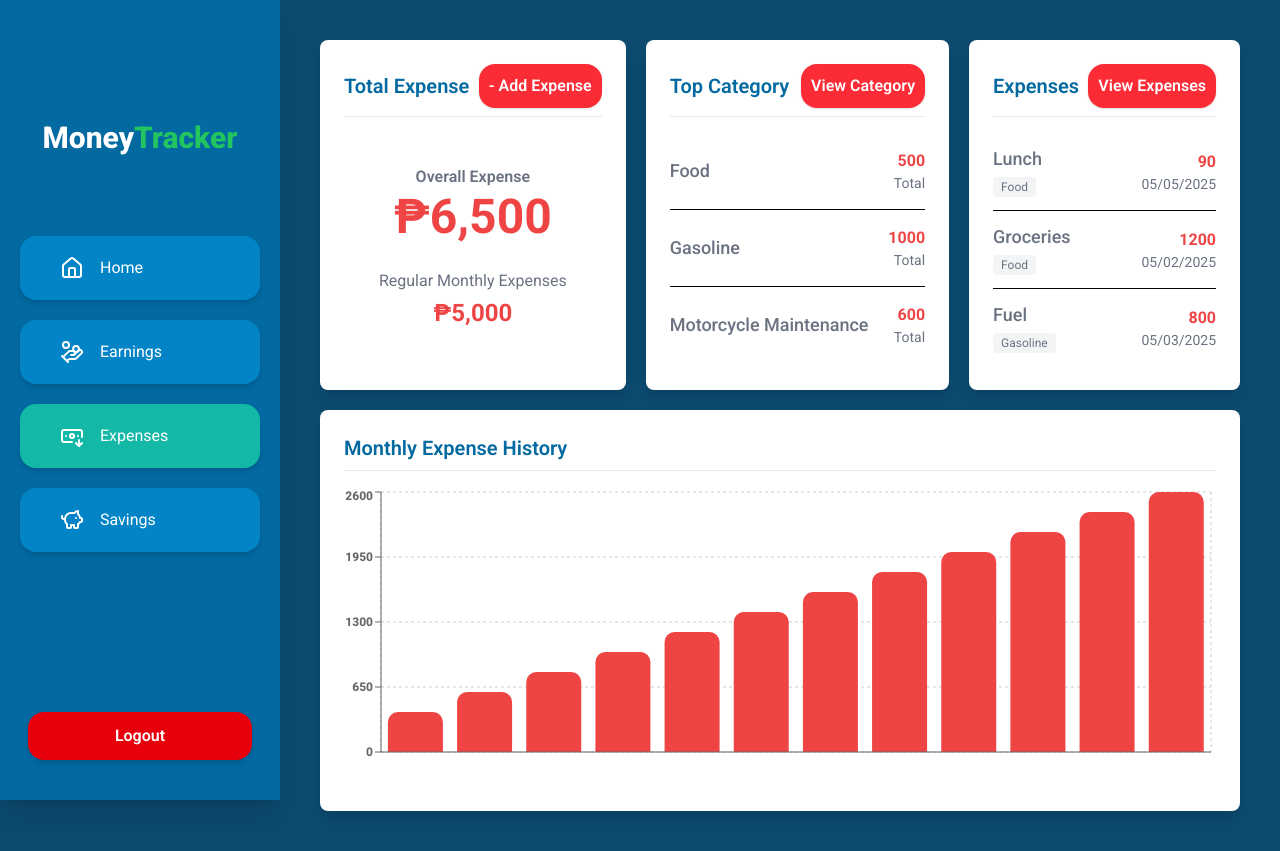
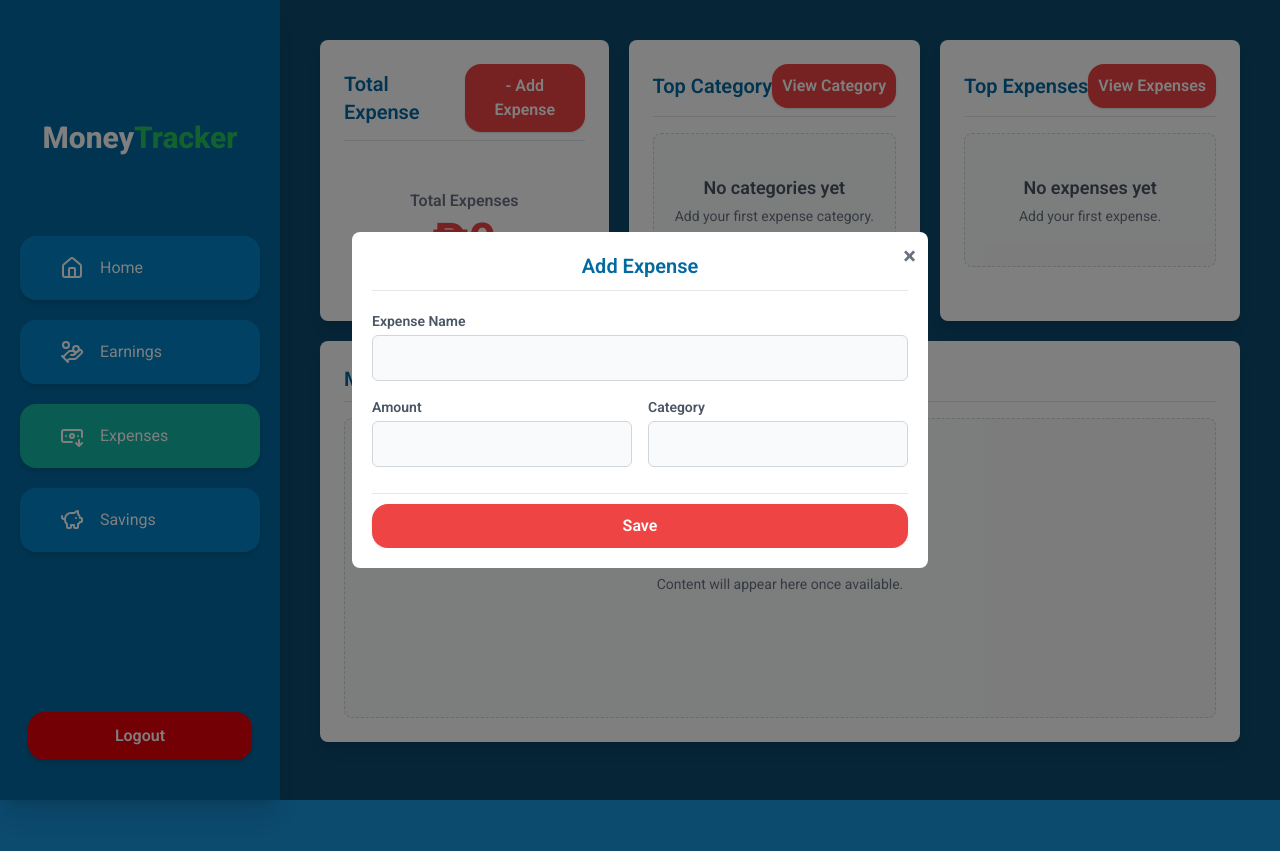
Before and after one commit to Estakuyo/MoneyTracker, a React app in the folder frontend/: page /expenses in a window 1280 px wide. Both pictures are taken after a click on the button "- Add Expense". After the commit the page ends 800 px from the top, so only its background shows below. Built offline with nearby package versions, Linux system fonts and the light colour scheme; the HTML template or start-up script is replaced by a standard one.

Commit message:
Added exepnse pages modal and placeholder

```diff
--- a/frontend/src/pages/expenses.jsx
+++ b/frontend/src/pages/expenses.jsx
@@ -1,5 +1,9 @@
+import { useContext } from "react";
+import { ModalContext } from "../context/modalContext";
+
 import Card from "../components/card";
 import Button from "../components/button";
+import Placeholder from "../components/placeholder";
 import {
   ResponsiveContainer,
   XAxis,
@@ -12,60 +16,210 @@ import {
 
 const Expenses = () => {
   const sampleCategories = [
-    { name: "Food", amount: 500 },
-    { name: "Gasoline", amount: 1000 },
-    { name: "Motorcycle Maintenance", amount: 600 },
-    { name: "Girlfriend Date", amount: 1500 },
-    { name: "Beer", amount: 300 },
+    // { name: "Food", amount: 500 },
+    // { name: "Gasoline", amount: 1000 },
+    // { name: "Motorcycle Maintenance", amount: 600 },
+    // { name: "Girlfriend Date", amount: 1500 },
+    // { name: "Beer", amount: 300 },
   ];
 
   const sampleExpenses = [
-    {
-      name: "Lunch",
-      amount: 90,
-      date: "05/05/2025",
-      category: sampleCategories[0].name,
-    },
-    {
-      name: "Groceries",
-      amount: 1200,
-      date: "05/02/2025",
-      category: sampleCategories[0].name,
-    },
-    {
-      name: "Fuel",
-      amount: 800,
-      date: "05/03/2025",
-      category: sampleCategories[1].name,
-    },
-    {
-      name: "ThursDate",
-      amount: 999,
-      date: "04/30/2025",
-      category: sampleCategories[3].name,
-    },
-    {
-      name: "Smirnoff",
-      amount: 350,
-      date: "05/06/2025",
-      category: sampleCategories[4].name,
-    },
+    // {
+    //   name: "Lunch",
+    //   amount: 90,
+    //   date: "05/05/2025",
+    //   category: sampleCategories[0].name,
+    // },
+    // {
+    //   name: "Groceries",
+    //   amount: 1200,
+    //   date: "05/02/2025",
+    //   category: sampleCategories[0].name,
+    // },
+    // {
+    //   name: "Fuel",
+    //   amount: 800,
+    //   date: "05/03/2025",
+    //   category: sampleCategories[1].name,
+    // },
+    // {
+    //   name: "ThursDate",
+    //   amount: 999,
+    //   date: "04/30/2025",
+    //   category: sampleCategories[3].name,
+    // },
+    // {
+    //   name: "Smirnoff",
+    //   amount: 350,
+    //   date: "05/06/2025",
+    //   category: sampleCategories[4].name,
+    // },
   ];
 
   const sampleDataChart = [
-    { month: "January", total: 400 },
-    { month: "February", total: 600 },
-    { month: "March", total: 800 },
-    { month: "April", total: 1000 },
-    { month: "May", total: 1200 },
-    { month: "June", total: 1400 },
-    { month: "July", total: 1600 },
-    { month: "August", total: 1800 },
-    { month: "September", total: 2000 },
-    { month: "October", total: 2200 },
-    { month: "November", total: 2400 },
-    { month: "December", total: 2600 },
+    // { month: "January", total: 400 },
+    // { month: "February", total: 600 },
+    // { month: "March", total: 800 },
+    // { month: "April", total: 1000 },
+    // { month: "May", total: 1200 },
+    // { month: "June", total: 1400 },
+    // { month: "July", total: 1600 },
+    // { month: "August", total: 1800 },
+    // { month: "September", total: 2000 },
+    // { month: "October", total: 2200 },
+    // { month: "November", total: 2400 },
+    // { month: "December", total: 2600 },
   ];
+
+  const { openModal } = useContext(ModalContext);
+
+  const showCategories = () => {
+    openModal({
+      title: "Total Categories",
+      content: (
+        <div>
+          {sampleCategories.length > 0 ? (
+            <div>
+              <div className="text-center mb-2">
+                <p className="text-md text-gray-500">
+                  {sampleCategories.length} categories
+                </p>
+              </div>
+              <div className="flex flex-col">
+                {sampleCategories.map((category, index) => (
+                  <div
+                    key={index}
+                    className="flex items-center justify-between gap-4 py-4 border-b last:border-b-0"
+                  >
+                    <div>
+                      <p className="font-medium text-lg text-gray-500">
+                        {category.name}
+                      </p>
+                    </div>
+                    <div className="text-right">
+                      <p className="font-bold text-success-500">
+                        {category.amount}
+                      </p>
+                      <p className="text-gray-500 text-sm">Total</p>
+                    </div>
+                  </div>
+                ))}
+              </div>
+            </div>
+          ) : (
+            <Placeholder
+              title="No categories yet"
+              description="Add your first expense category."
+            />
+          )}
+        </div>
+      ),
+    });
+  };
+
+  const showExpenses = () => {
+    openModal({
+      title: "Expenses",
+      content: (
+        <div>
+          {sampleExpenses.length > 0 ? (
+            <div>
+              <div className="text-center mb-2">
+                <h1 className="text-xl font-semibold text-primary-600">
+                  Expense Transactions
+                </h1>
+                <p className="text-sm text-gray-500">
+                  {sampleExpenses.length} expenses
+                </p>
+              </div>
+              <div className="flex flex-col">
+                {sampleExpenses.map((expense, index) => (
+                  <div
+                    key={index}
+                    className="flex items-center justify-between gap-4 py-3 border-b last:border-b-0"
+                  >
+                    <div>
+                      <p className="font-medium text-lg text-gray-500">
+                        {expense.name}
+                      </p>
+                      <p className="mt-1 inline-block text-xs bg-gray-100 text-gray-500 px-2 py-0.5 rounded">
+                        {expense.category}
+                      </p>
+                    </div>
+                    <div className="text-right">
+                      <p className="font-bold text-success-500">
+                        {expense.amount}
+                      </p>
+                      <p className="text-gray-500 text-sm">{expense.date}</p>
+                    </div>
+                  </div>
+                ))}
+              </div>
+            </div>
+          ) : (
+            <Placeholder
+              title="No expenses yet"
+              description="Add your first expense."
+            />
+          )}
+        </div>
+      ),
+    });
+  };
+
+  const addExpense = () => {
+    openModal({
+      title: "Add Expense",
+      content: (
+        <div className="grid grid-cols-1 gap-4 md:grid-cols-2">
+          <div className="flex flex-col gap-1 md:col-span-2">
+            <label className="text-sm font-semibold text-gray-600">
+              Expense Name
+            </label>
+            <input
+              type="text"
+              className="w-full rounded-md border border-gray-300 bg-gray-50 p-2.5 text-gray-800 outline-none focus:border-error-500"
+            />
+          </div>
+          <div className="flex flex-col gap-1">
+            <label className="text-sm font-semibold text-gray-600">
+              Amount
+            </label>
+            <input
+              type="number"
+              className="w-full rounded-md border border-gray-300 bg-gray-50 p-2.5 text-gray-800 outline-none focus:border-error-500"
+            />
+          </div>
+          <div className="flex flex-col gap-1">
+            <label className="text-sm font-semibold text-gray-600">
+              Category
+            </label>
+            <input
+              type="text"
+              className="w-full rounded-md border border-gray-300 bg-gray-50 p-2.5 text-gray-800 outline-none focus:border-error-500"
+            />
+          </div>
+          <div className="flex flex-col gap-1 md:col-span-2 border-t border-gray-200 pt-2.5 mt-2.5">
+            <Button
+              title={"Save"}
+              className="bg-error-500 hover:bg-error-700 w-full"
+            />
+          </div>
+        </div>
+      ),
+    });
+  };
+
+  const totalExpenses = sampleExpenses.reduce(
+    (total, expense) => total + Number(expense.amount || 0),
+    0,
+  );
+
+  const totalExpensesDisplay = new Intl.NumberFormat("en-PH", {
+    style: "currency",
+    currency: "PHP",
+    maximumFractionDigits: 0,
+  }).format(totalExpenses);
 
   return (
     <div className="main-wrapper px-10 py-20 flex flex-col md:grid gap-5 md:py-10">
@@ -75,20 +229,19 @@ const Expenses = () => {
         button={
           <Button
             title={"- Add Expense"}
-            className="bg-red-500 hover:bg-red-700"
+            className="bg-error-500 hover:bg-error-700"
+            onClick={addExpense}
           />
         }
       >
         <div className="flex flex-col justify-center items-center py-8 gap-7 text-center">
           <div className="flex flex-col gap-1">
             <p className="text-md font-semibold text-gray-500">
-              Overall Expense
+              Total Expenses
             </p>
-            <h1 className="text-5xl font-bold text-error-500">₱6,500</h1>
-          </div>
-          <div className="flex flex-col gap-1">
-            <p className="text-md text-gray-500">Regular Monthly Expenses</p>
-            <h1 className="text-2xl font-bold text-error-500">₱5,000</h1>
+            <h1 className="text-5xl font-bold text-error-500">
+              {totalExpensesDisplay}
+            </h1>
           </div>
         </div>
       </Card>
@@ -98,13 +251,15 @@ const Expenses = () => {
         title={"Top Category"}
         button={
           <Button
-            className="bg-red-500 hover:bg-red-700"
+            className="bg-error-500 hover:bg-error-700"
             title={"View Category"}
+            onClick={showCategories}
           />
         }
       >
         <div className="flex flex-col">
-          {sampleCategories.slice(0, 3).map((category, index) => (
+          {sampleCategories.length > 0 ? (
+            sampleCategories.slice(0, 3).map((category, index) => (
               <div
                 key={index}
                 className="flex items-center justify-between gap-4 py-4 border-b last:border-b-0"
@@ -119,22 +274,30 @@ const Expenses = () => {
                   <p className="text-gray-500 text-sm">Total</p>
                 </div>
               </div>
-          ))}
+            ))
+          ) : (
+            <Placeholder
+              title="No categories yet"
+              description="Add your first expense category."
+            />
+          )}
         </div>
       </Card>
 
       <Card
         className="w-full"
-        title={"Expenses"}
+        title={"Top Expenses"}
         button={
           <Button
-            className="bg-red-500 hover:bg-red-700"
+            className="bg-error-500 hover:bg-error-700"
             title={"View Expenses"}
+            onClick={showExpenses}
           />
         }
       >
         <div className="flex flex-col">
-          {sampleExpenses.slice(0, 3).map((expense, index) => (
+          {sampleExpenses.length > 0 ? (
+            sampleExpenses.slice(0, 3).map((expense, index) => (
               <div
                 key={index}
                 className="flex items-center justify-between gap-4 py-3 border-b last:border-b-0"
@@ -152,12 +315,19 @@ const Expenses = () => {
                   <p className="text-gray-500 text-sm">{expense.date}</p>
                 </div>
               </div>
-          ))}
+            ))
+          ) : (
+            <Placeholder
+              title="No expenses yet"
+              description="Add your first expense."
+            />
+          )}
         </div>
       </Card>
 
       <Card className="w-full col-span-3" title={"Monthly Expense History"}>
         <div className="w-full" style={{ height: 300 }}>
+          {sampleDataChart.length > 0 ? (
             <ResponsiveContainer width="100%" height="100%">
               <BarChart data={sampleDataChart}>
                 <CartesianGrid strokeDasharray={"3 3"} />
@@ -172,6 +342,9 @@ const Expenses = () => {
                 <Tooltip />
               </BarChart>
             </ResponsiveContainer>
+          ) : (
+            <Placeholder />
+          )}
         </div>
       </Card>
     </div>
```
Lines whose indentation alone changed are shown as unchanged.
